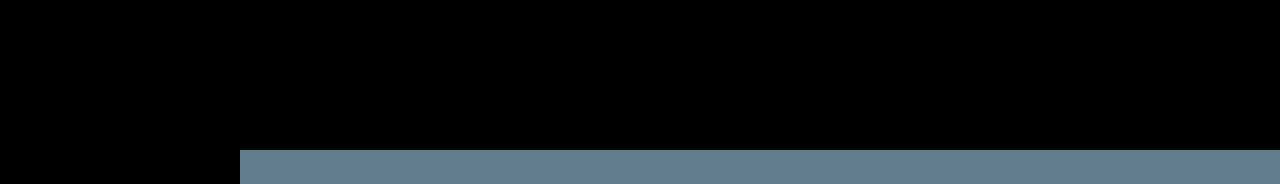
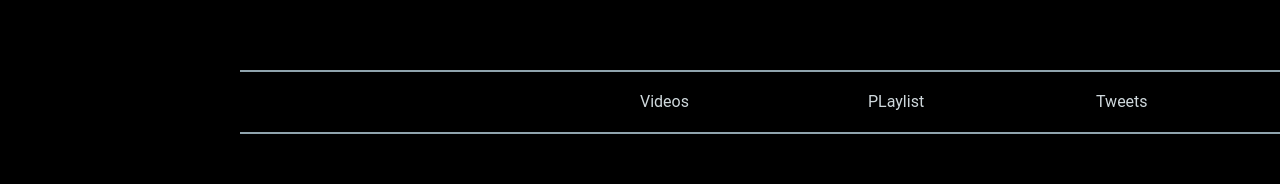
Before and after one commit to aravindinduri/Viewcell-frontend, a React (Vite) app: page /home in a window 1280 px wide. Shown: the part 554-738 px from the top of the page. Built offline with nearby package versions, Linux system fonts and the light colour scheme; no server answers.

Commit message:
added changes

```diff
--- a/src/components/pages/HomePage/Body.jsx
+++ b/src/components/pages/HomePage/Body.jsx
@@ -7,7 +7,7 @@ function Body() {
     const navigate = useNavigate()
     return (
         <>
-            <div className='flex flex-row text-white h-lvh bg-blue-gray-500'>
+            <div className='flex flex-row text-white h-lvh bg-black'>
                 <section>
                 <Sidebar/>
                 </section>
--- a/src/components/pages/HomePage/Dashboard.jsx
+++ b/src/components/pages/HomePage/Dashboard.jsx
@@ -1,16 +1,21 @@
 import React, { useState, useEffect } from 'react'
-import { Outlet } from 'react-router-dom'
+import {
+  List,
+  ListItem,
+  ListItemPrefix,
+} from '@material-tailwind/react';
+import { NavLink, Link, Outlet } from 'react-router-dom'
 import axios from 'axios';
 
 function Dashboard() {
   const [data, setData] = useState(null)
-  const [subscribers,setSubscribers] = useState(null)
+  const [subscribers, setSubscribers] = useState(null)
   let coverImage = data ? data.data.coverImage : ''
   let avatar = data ? data.data.avatar : ''
   useEffect(() => {
     const fetchdata = async () => {
       try {
-        const responce = await axios.get('/api/v1/users/current-user')
+        const responce = await axios.get(`/api/v1/users/current-user'`)
         setData(responce.data)
         console.log(responce.data)
         const subscriber = await axios.get(`/api/v1/subcription/channel-subscribers/${responce.data.data._id}`);
@@ -29,17 +34,53 @@ function Dashboard() {
       {/* outer Container */}
       <div>
         {/* User Details Container */}
-        <div className=" w-screen h-auto" >
+        <div className="sm:w-screen h-auto" >
           <img className='sm:object-cover h-96 w-full ' src={coverImage ? coverImage : ''} alt="Cover-Image" />
           <img className='sm:rounded-full w-56 absolute bottom-96 left-80' src={avatar ? avatar : ''} alt="avatar" />
         </div>
-        <div className="h-60 bg-black pl-14 flex justify-between	 ">
+        <div className="sm:h-40 bg-black pl-14 flex justify-between">
           <div className='pl-72 '>
             <p className=' font-bold text-3xl ' > {data ? data.data.fullname : ''}</p>
             <p className='text-xl text-gray-500'> @{data ? data.data.username : ''}</p>
             <p className='text-xl text-gray-500'>subscribers {subscribers ? subscribers.data.length : ''} </p>
+            <div className="">
+            </div>
           </div>
           <button className="bg-transparent hover:bg-red-500 text-red-700 font-semibold hover:text-white py-2 px-4 border border-red-500 hover:border-transparent w-28 h-10 rounded-lg mr-96 mt-10  ">Subcribe</button>
+        </div>
+        <div >
+
+          <NavLink className='bg-black flex border-t-2 border-b-2 pl-0 border-blue-gray-300 sm:shrink'>
+
+            <List className='flex-row text-blue-gray-100  pl-80 justify-around'>
+
+              <Link to='/home/uservideos' >
+                <ListItem className='w-56 pl-20' >
+                  Videos
+                </ListItem>
+              </Link>
+
+              <Link to='/home/userplaylist'>
+                <ListItem className='w-56 pl-20'>
+                  PLaylist
+                </ListItem>
+              </Link>
+
+              <Link to='/home/usertweets'>
+                <ListItem className='w-56 pl-20' >
+                  Tweets
+                </ListItem>
+              </Link>
+
+              <Link to='/home/usersubcribers'>
+                <ListItem className='w-56 pl-20'>
+                  Subcribed
+                </ListItem>
+              </Link>
+
+            </List>
+
+          </NavLink>
         </div>
         {/* User Body Container */}
         <div>
--- a/src/components/pages/HomePage/Sidebar.jsx
+++ b/src/components/pages/HomePage/Sidebar.jsx
@@ -94,10 +94,8 @@ export default function Sidebar() {
             <NavLink>
 
               <List>
-                <hr className="my-2 border-blue-gray-50" />
 
                 <Link to='/home'>
-                  {console.log("clicked")}
                   <ListItem>
                     <ListItemPrefix>
                       <PresentationChartBarIcon className="h-5 w-5" />
@@ -135,6 +133,7 @@ export default function Sidebar() {
                 </ListItem>
 
               </List>
+
             </NavLink>
 
           </Card>
```
Also changed, not shown: src/main.jsx (+30 -12 lines).
